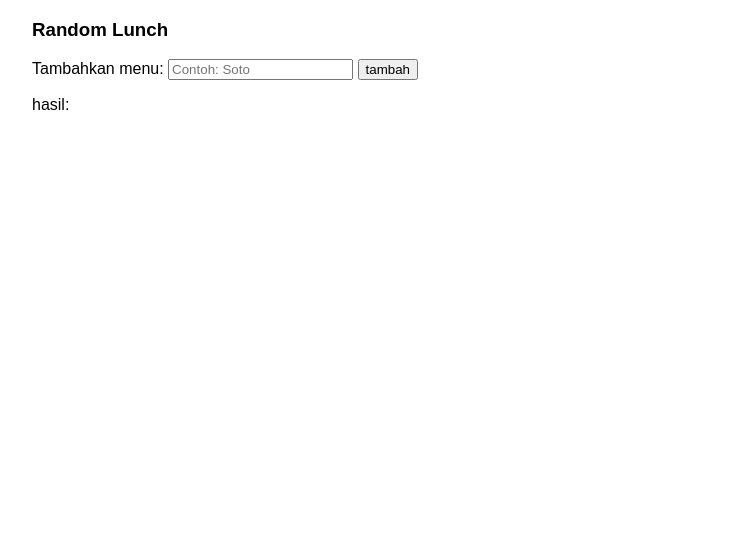
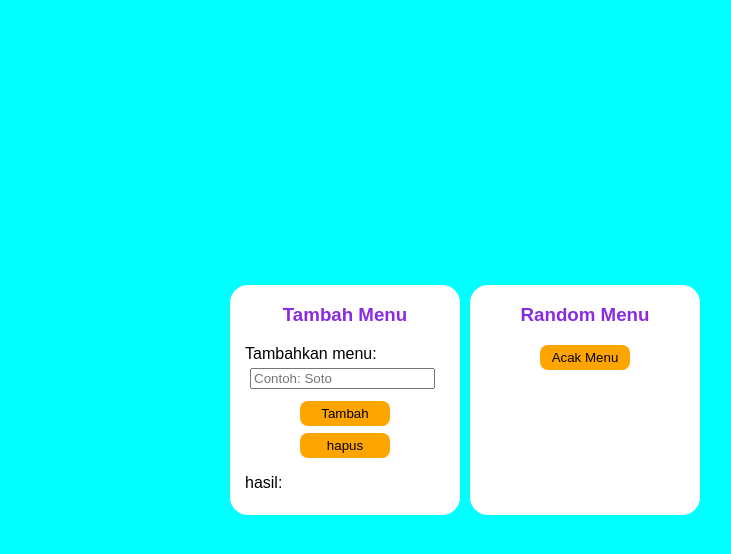
Before and after one commit to pramudiairgi/project-javaScript, a plain HTML site: page arrayProject/randomMenuLunch/index.html in a window 1280 px wide. Shown: the whole page, without its empty margins (175-906 px from the left). Drawn offline with Linux system fonts and the light colour scheme.

Commit message:
modifikasi file random lunch

```diff
--- a/arrayProject/randomMenuLunch/index.html
+++ b/arrayProject/randomMenuLunch/index.html
@@ -45,11 +45,17 @@
 
      -->
         <div class="container">
-            <h3>Random Lunch</h3>
+            <h3>Tambah Menu </h3>
             <label for="inputMenu">Tambahkan menu: </label>
             <input type="text" id="inputMenu" placeholder="Contoh: Soto">
-            <button onclick="tambahMenu()">tambah</button>
+            <button onclick="tambahMenu()">Tambah</button>
+            <button onclick="hapusMenu()">hapus</button>
             <p>hasil: <span id="hasilInputMenu"> </span></p>
+        </div>
+        <div class="container">
+            <h3>Random Menu</h3>
+            <button onclick="randomMenu()">Acak Menu</button>
+            <p><span id="hasilRandomMenu"></span></p>
         </div>
     <script src="index.js">
 
--- a/arrayProject/randomMenuLunch/index.js
+++ b/arrayProject/randomMenuLunch/index.js
@@ -1,11 +1,10 @@
  // mendeklarasikan variabel dan menetapkan array kosong
-        let lunches = ["sate", "bakso", "soto"]
+        let lunches = []
         // membuat function menambahkan string ke akhir array
         function addLunchToEnd(arr, menu){
             arr.push(menu)
-            return(`${menu} berhasil di tambahkan di menu makan siang.`)
+            return alert(`${menu} berhasil di tambahkan di menu makan siang.`)
         }
-        console.log(addLunchToEnd(lunches, "Jagung"))
 
         // membuat function menambahkan string ke awal array
         function addLunchToStart(arr, menu) {
@@ -38,7 +37,7 @@
             }
             const randomArr = Math.floor(Math.random() * arr.length)
             const randomMenu = arr[randomArr]
-            return `Randomly selected lunch: ${randomMenu}`
+            return `Menu terpilih: ${randomMenu}`
         }
 
         // menampilkan menu
@@ -47,14 +46,40 @@
                 return "The menu is empty"
             }
             const listMenu = arr.join(", ")
-            return `Menu items: ${listMenu}`
+            return `${listMenu}`
         }
 
         function tambahMenu (){
             // ambil nilai input
             let getInputMenu = document.getElementById("inputMenu").value
 
+            if (getInputMenu.trim() === ""){
+                alert("Silahkan masukan menu terlebih dahulu!")
+                return
+            }
+            if (lunches.includes(getInputMenu)){
+                alert("Menu ini sudah ada di daftar!")
+                document.getElementById("inputMenu").value = ""
+                return
+            }
+
             let addMenu = addLunchToEnd(lunches, getInputMenu)
 
-            document.getElementById("hasilInputMenu").innerHTML = addMenu
+            let menu = showLunchMenu(lunches)
+
+            document.getElementById("hasilInputMenu").innerHTML = menu
+
+            document.getElementById("inputMenu").value = ""
         }
+        function hapusMenu(){
+            let del = removeLastLunch(lunches)
+            let menu = showLunchMenu(lunches)
+
+            document.getElementById("hasilInputMenu").innerHTML = menu
+        }
+
+        function randomMenu(){
+            let randomMenu = getRandomLunch(lunches)
+
+            document.getElementById("hasilRandomMenu").innerHTML = randomMenu
+        }
--- a/arrayProject/randomMenuLunch/style.css
+++ b/arrayProject/randomMenuLunch/style.css
@@ -1,11 +1,38 @@
 body {
+    background-color: aqua;
     font-family: Arial, sans-serif;
     display: flex;
+    justify-content: center;
     align-items: center;
-    justify-content: center;
     margin: 0;
-    padding: 0;
-    max-width: 100vh;
+    height: 100vh;
+}
+
+.container {
+    background: white ;
+    padding: 15px;
+    margin: 5px;
+    border-radius: 18px;
+    max-width: 200px;
     width: 100%;
+    height: 200px;
+}
+h3 {
+    color: blueviolet;
+    text-align: center;
+    margin-top: 4px;
+}
+input {
+    margin: 5px;
+}
+
+button {
+    display: block;
+    background: orange ;
+    margin: 7px auto;
+    padding: 5px;
+    border: none;
+    border-radius: 8px;
+    width: 90px;
 
 }
```
